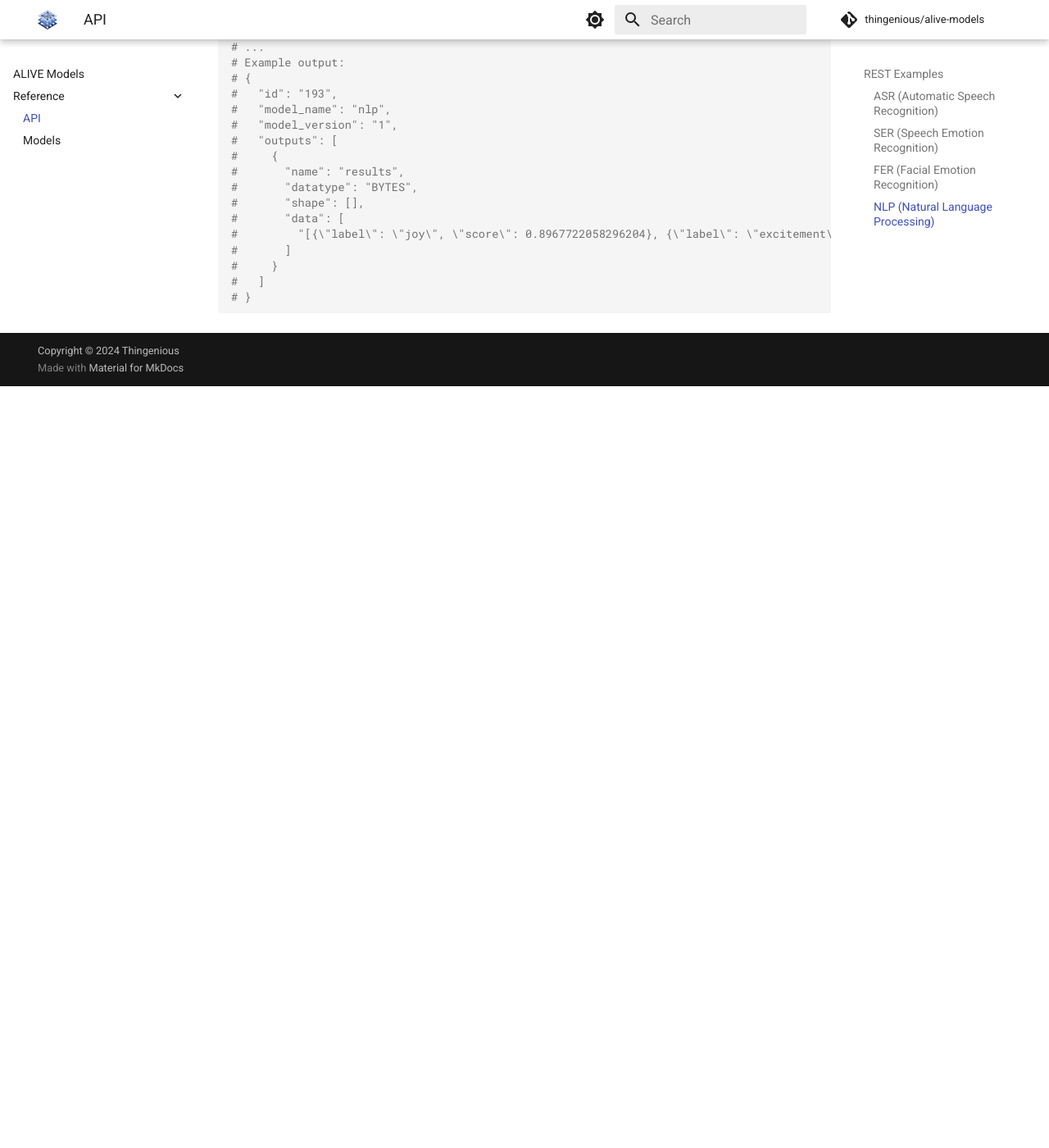
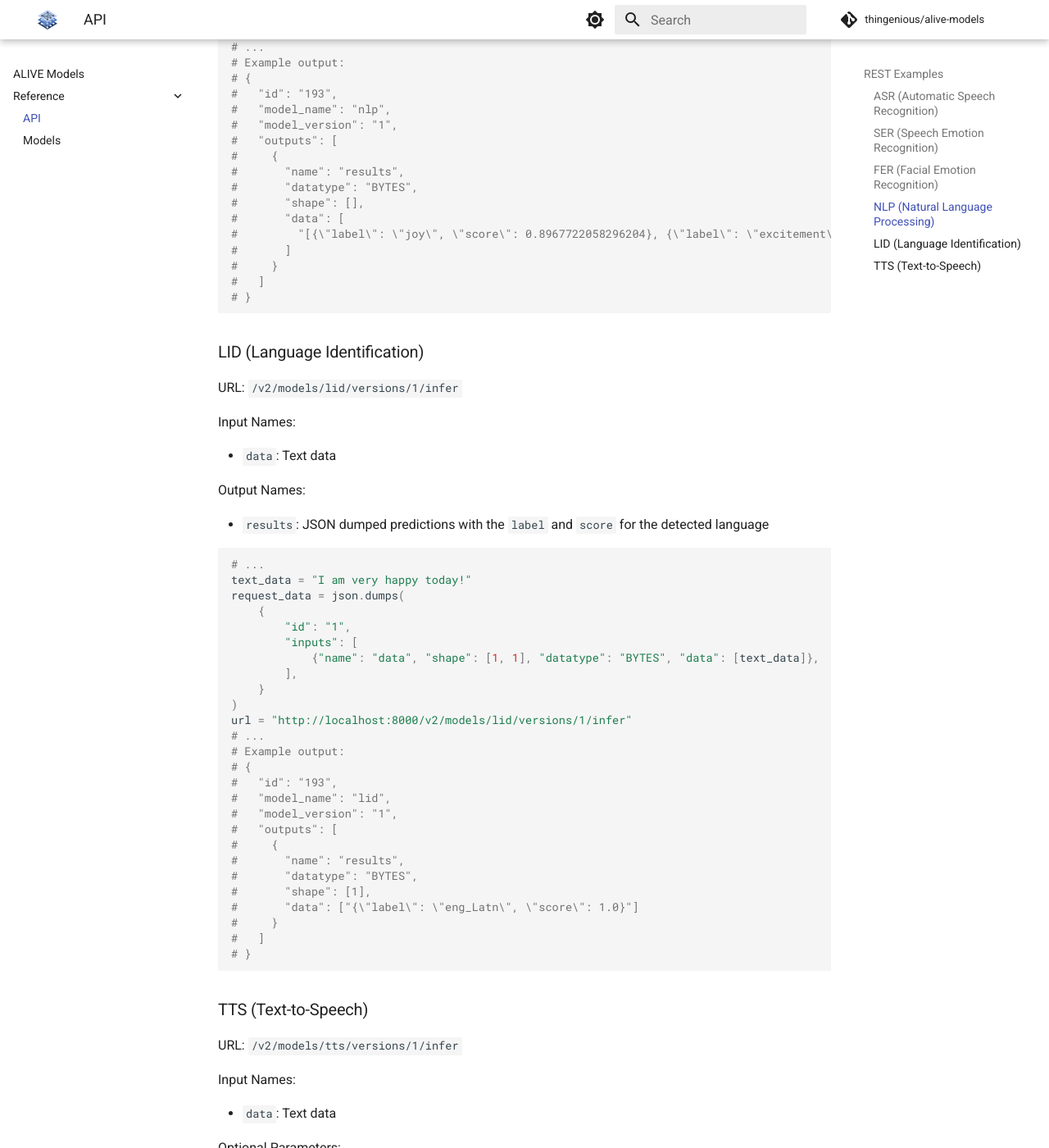
Before and after one commit to thingenious/alive_models, an MkDocs documentation site: the page built from docs/api.md, in a window 1280 px wide and 1400 px high, scrolled down 3537 px. Shown: the whole window at 82% size. Built offline with MkDocs 1.6.1 and Material for MkDocs 9.7.7, drawn with Linux system fonts in a browser that asks for light colours; plug-ins that fetch from the network failed and are left out; comment, search, counter and statistics services are not loaded; before the commit the page ends 4008 px from its top, so only the background shows below that; some of the changed text lies outside the part shown.

Commit message:
update examples and docs

````diff
--- a/docs/api.md
+++ b/docs/api.md
@@ -188,3 +188,94 @@ url = "http://localhost:8000/v2/models/nlp/versions/1/infer"
 #   ]
 # }
 ```
+
+### LID (Language Identification)
+
+URL: `/v2/models/lid/versions/1/infer`
+
+Input Names:
+
+ - `data`: Text data
+
+Output Names:
+
+ - `results`: JSON dumped predictions with the `label` and `score` for the detected language
+
+```python
+# ...
+text_data = "I am very happy today!"
+request_data = json.dumps(
+    {
+        "id": "1",
+        "inputs": [
+            {"name": "data", "shape": [1, 1], "datatype": "BYTES", "data": [text_data]},
+        ],
+    }
+)
+url = "http://localhost:8000/v2/models/lid/versions/1/infer"
+# ...
+# Example output:
+# {
+#   "id": "193",
+#   "model_name": "lid",
+#   "model_version": "1",
+#   "outputs": [
+#     {
+#       "name": "results",
+#       "datatype": "BYTES",
+#       "shape": [1],
+#       "data": ["{\"label\": \"eng_Latn\", \"score\": 1.0}"]
+#     }
+#   ]
+# }
+```
+
+### TTS (Text-to-Speech)
+
+URL: `/v2/models/tts/versions/1/infer`
+
+Input Names:
+
+- `data`: Text data
+
+Optional Parameters:
+
+- `speaker_index`: Index of the speaker to use for the TTS model
+- `speaker_description`: Description of the speaker to use for the TTS model (if [parler_tts](https://github.com/huggingface/parler-tts) is used)
+
+Output Names:
+
+- `results`: Base64 encoded audio data (of wav in 16-bit PCM format)
+
+```python
+# ...
+text_data = "I am very happy today!"
+speaker_index = 0
+request_data = json.dumps(
+    {
+        "id": "1",
+        "inputs": [
+            {"name": "data", "shape": [1, 1], "datatype": "BYTES", "data": [text_data]},
+        ],
+        "parameters": {
+            "speaker_index": speaker_index,
+        },
+    }
+)
+url = "http://localhost:8000/v2/models/tts/versions/1/infer"
+# ...
+# Example output:
+# {
+#   "id": "193",
+#   "model_name": "tts",
+#   "model_version": "1",
+#   "outputs": [
+#     {
+#       "name": "results",
+#       "datatype": "BYTES",
+#       "shape": [1],
+#       "data": ["base64_encoded_audio_data"]
+#     }
+#   ]
+# }
+```
````
Also changed, not shown: README.md (+3 -1 lines), docs/models.md (+40 -0 lines), 9 other files.
